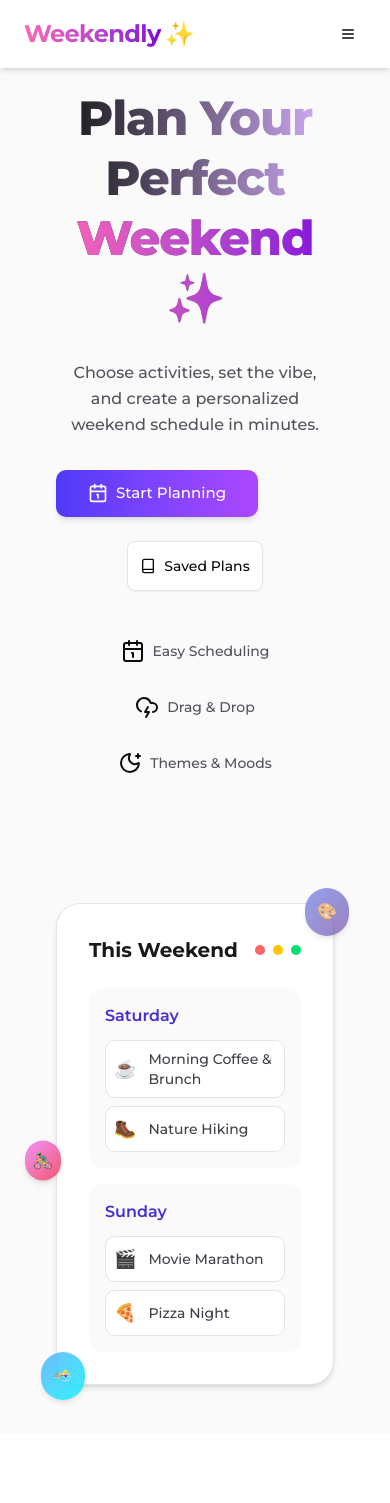
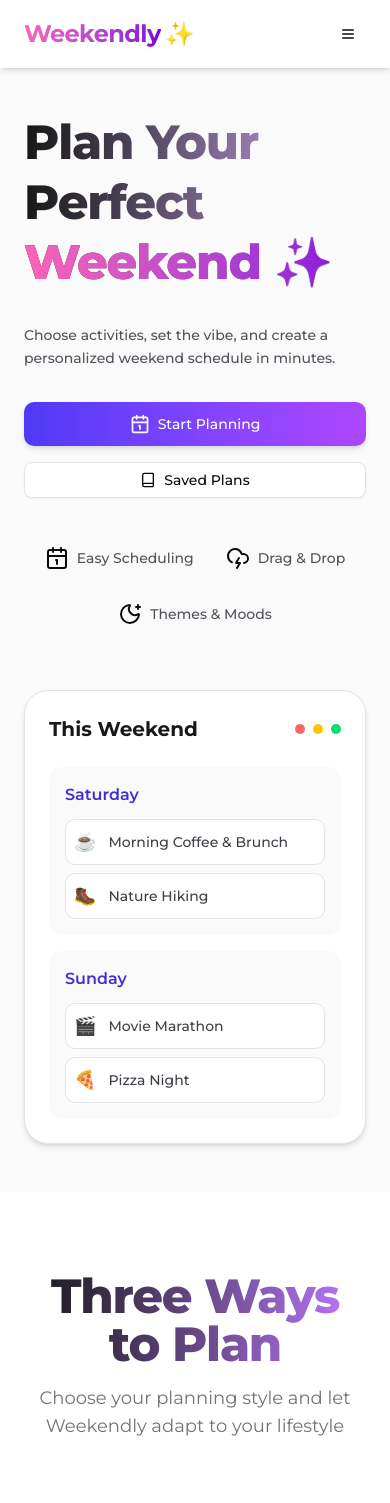
Before and after one commit to axnand/planner, a Next.js app: page / in a window 390 px wide. Shown: the top 1503 px of the page. Built offline with nearby package versions, Linux system fonts and the light colour scheme.

Commit message:
made the home page responsive

```diff
--- a/src/app/globals.css
+++ b/src/app/globals.css
@@ -120,3 +120,18 @@
     @apply bg-background text-foreground;
   }
 }
+
+@keyframes slideDown {
+  from {
+    opacity: 0;
+    transform: translateY(-20px) scaleY(0.95);
+  }
+  to {
+    opacity: 1;
+    transform: translateY(0) scaleY(1);
+  }
+}
+
+.animate-slideDown {
+  animation: slideDown 0.3s ease-out forwards;
+}
--- a/src/components/CTASection.jsx
+++ b/src/components/CTASection.jsx
@@ -10,7 +10,7 @@ export default function CTASection() {
   const router = useRouter();
 
   return (
-    <section className="px-6 py-20">
+    <section className="px-6 sm:py-20 pb-20">
       <div className="mx-auto max-w-5xl text-center">
         <div className="relative rounded-3xl p-12 shadow-2xl bg-white/10 backdrop-blur-md border border-white/20">
   <h2 className="text-4xl md:text-6xl font-extrabold tracking-tight bg-gradient-to-r from-primary via-purple-400 to-pink-500 bg-clip-text text-transparent">
--- a/src/components/FeatureSection.jsx
+++ b/src/components/FeatureSection.jsx
@@ -71,7 +71,7 @@ export default function FeatureSection() {
             return (
               <Card
                 key={i}
-                className="group relative overflow-hidden border p-6 rounded-2xl shadow-md transition-all duration-300 hover:shadow-2xl hover:-translate-y-1"
+                className="group relative overflow-hidden border sm:p-6  rounded-2xl shadow-md transition-all duration-300 hover:shadow-2xl hover:-translate-y-1"
               >
                 {/* Glow Overlay with theme gradient */}
                 <div
--- a/src/components/HeroSection.jsx
+++ b/src/components/HeroSection.jsx
@@ -9,14 +9,14 @@ const HeroSection = () => {
 
 
   return (
-    <div className="pt-10 transition-colors duration-500 bg-zinc-50 dark:bg-zinc-950 px-8">
-      <div className="container mx-auto px-6 py-12 min-h-screen flex items-center">
-        <div className="grid lg:grid-cols-2 gap-32 items-center w-full">
+    <div className=" pt-16 sm:pt-10 transition-colors duration-500 bg-zinc-50 dark:bg-zinc-950 sm:px-8 px-2">
+      <div className="container mx-auto md:px-6 px-4 py-12 min-h-screen flex items-center">
+        <div className="grid lg:grid-cols-2 gap-16 lg:gap-32 items-center w-full">
 
           {/* Left Content */}
-          <div className="space-y-8 text-center lg:text-left">
+          <div className="space-y-8 sm:text-center lg:text-left">
             {/* Headline */}
-            <h1 className="text-5xl lg:text-7xl font-extrabold leading-tight bg-clip-text text-transparent tracking-tight bg-gradient-to-r from-primary to-purple-300">
+            <h1 className="text-5xl sm:text-5xl lg:text-7xl font-extrabold leading-tight bg-clip-text text-transparent tracking-tight bg-gradient-to-r from-primary to-purple-300">
               Plan Your Perfect
               <span className="block bg-clip-text text-transparent tracking-tight bg-gradient-to-r from-pink-400 to-purple-700">
                 Weekend ✨
@@ -24,24 +24,24 @@ const HeroSection = () => {
             </h1>
 
             {/* Subheadline */}
-            <h2 className="text-base lg:text-lg font-medium leading-relaxed text-zinc-600 dark:text-zinc-400">
+            <h2 className="text-sm sm:text-base lg:text-lg font-medium leading-relaxed text-zinc-600 dark:text-zinc-400 max-w-xl mx-auto lg:mx-0">
               Choose activities, set the vibe, and create a personalized weekend schedule in minutes.
             </h2>
 
             {/* CTA Buttons */}
-            <div className="flex flex-col sm:flex-row gap-6 justify-center lg:justify-start lg:items-center">
+            <div className="flex flex-col sm:flex-row gap-4 sm:gap-6 justify-center lg:justify-start lg:items-center">
               <Link href="/weekend-planner">
                 <button
-                  className="px-8 py-3 text-[15px] bg-gradient-to-r from-indigo-600 to-purple-500 flex items-center gap-2 cursor-pointer text-white font-medium rounded-lg hover:from-indigo-700 hover:to-purple-600 transition-all duration-200 shadow-md"
+                  className="px-6 sm:px-8 py-3 text-sm sm:text-[15px] bg-gradient-to-r from-indigo-600 to-purple-500 flex items-center gap-2 cursor-pointer text-white font-medium rounded-lg hover:from-indigo-700 hover:to-purple-600 transition-all duration-200 shadow-md w-full sm:w-auto justify-center"
                 >
                   <Calendar1 className='h-5 w-5'/>
                   Start Planning
                 </button>
               </Link>
-              <Link href="/saved">
+              <Link href="/saved" className="w-full sm:w-auto">
                 <Button
                   variant="outline"
-                  className="px-8 py-6 cursor-pointer"
+                  className="px-6 sm:px-8 py-3 w-full sm:w-auto cursor-pointer flex items-center gap-2 justify-center"
                 >
                   <Book className="h-4 w-4" />
                   Saved Plans
@@ -74,7 +74,7 @@ const HeroSection = () => {
 
           {/* Right Illustration */}
           <div className="relative">
-            <div className="relative p-8 rounded-3xl bg-white border border-zinc-200 shadow-md dark:bg-zinc-900 dark:border-zinc-800">
+            <div className="relative md:p-8 p-6 rounded-3xl bg-white border border-zinc-200 shadow-md dark:bg-zinc-900 dark:border-zinc-800">
               {/* Calendar Mockup */}
               <div className="space-y-4">
                 <div className="flex items-center justify-between mb-6">
@@ -133,21 +133,21 @@ const HeroSection = () => {
 
               {/* Floating Activity Icons */}
               <div
-                className="absolute -top-4 -right-4 text-white p-3 rounded-full shadow-md animate-pulse"
+                className="absolute hidden sm:block -top-4 -right-4 text-white p-3 rounded-full shadow-md animate-pulse"
                 style={{ background: "linear-gradient(135deg, #667eea, #764ba2)" }}
               >
                 🎨
               </div>
 
               <div
-                className="absolute -bottom-4 -left-4 text-white p-3 rounded-full shadow-md animate-pulse delay-1000"
+                className="absolute hidden sm:block -bottom-4 -left-4 text-white p-3 rounded-full shadow-md animate-pulse delay-1000"
                 style={{ background: "linear-gradient(135deg, #4facfe, #00f2fe)" }}
               >
                 🏊‍♀️
               </div>
 
               <div
-                className="absolute top-1/2 -left-8 text-white p-2 rounded-full shadow-md animate-bounce"
+                className="absolute hidden sm:block top-1/2 -left-8 text-white p-2 rounded-full shadow-md animate-bounce"
                 style={{ background: "linear-gradient(135deg, #f093fb, #f5576c)" }}
               >
                 🚴‍♂️
--- a/src/components/Navbar.jsx
+++ b/src/components/Navbar.jsx
@@ -90,7 +90,10 @@ export default function WeekendlyNavbar() {
 
       {/* Mobile Dropdown Menu */}
       {mobileMenuOpen && (
-        <div className="md:hidden absolute top-[64px] left-0 w-full bg-white dark:bg-zinc-900 shadow-lg border-t border-zinc-200 dark:border-zinc-800">
+  <div
+    className="md:hidden absolute left-24 top-[64px] w-64 bg-white dark:bg-zinc-900 shadow-lg border-t border-zinc-200 dark:border-zinc-800
+      transition-all duration-300 ease-out origin-top transform animate-slideDown"
+  >
     <div className="flex flex-col p-4 space-y-4">
       <Link
         href="/weekend-planner"
@@ -102,9 +105,10 @@ export default function WeekendlyNavbar() {
       </Link>
       <Link
         href="/saved"
-              className="text-zinc-700 dark:text-zinc-200 hover:text-purple-600 dark:hover:text-purple-300"
+        className="text-zinc-700 flex items-center gap-2 dark:text-zinc-200 hover:text-purple-600 dark:hover:text-purple-300"
         onClick={() => setMobileMenuOpen(false)}
       >
+        <Book className="h-4 w-4"/>
         Saved Plans
       </Link>
       <div className="pt-2 border-t border-zinc-200 dark:border-zinc-800">
@@ -113,6 +117,7 @@ export default function WeekendlyNavbar() {
     </div>
   </div>
 )}
+
     </nav>
   )
 }
```
Also changed, not shown: 1 other file (tests, documents, lock files or other folders). Lines whose indentation alone changed are shown as unchanged.
